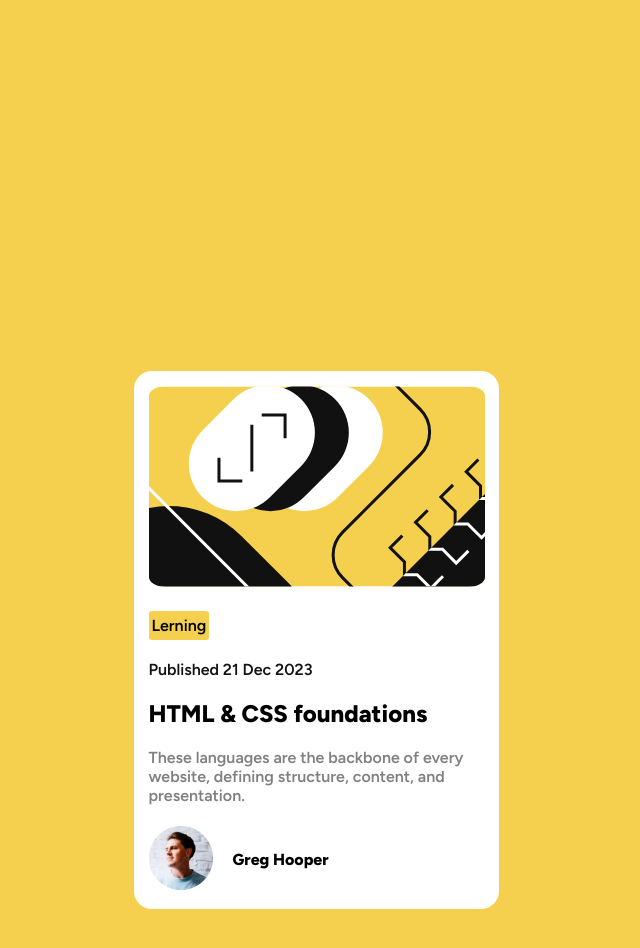
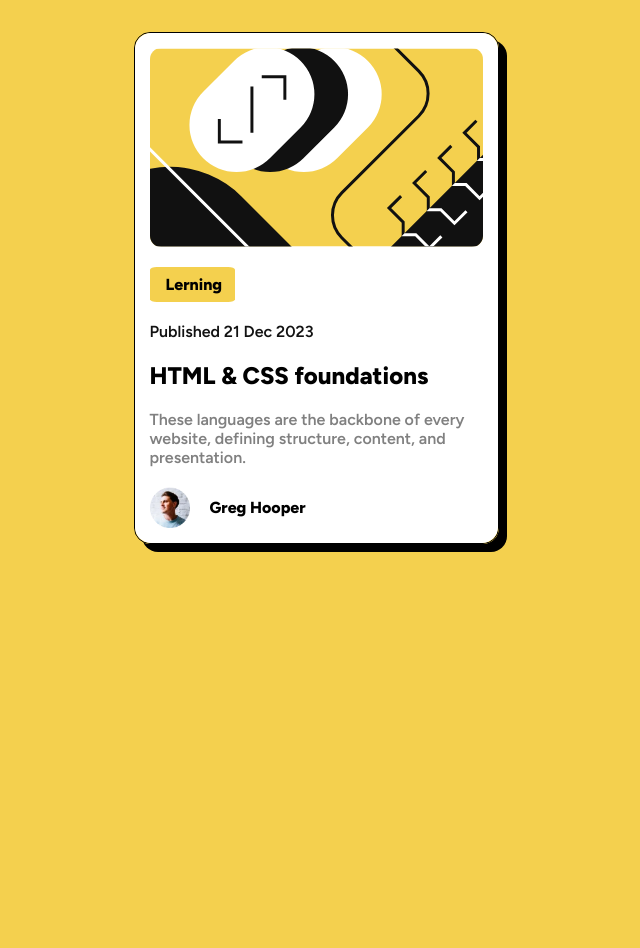
Before and after one commit to Basomka/Blog-preview-card, a plain HTML site: page index.html in a window 1280 px wide. Shown: the whole page, without its empty margins (324-964 px from the left). After the commit the page ends 800 px from the top, so only its background shows below. Drawn offline with Linux system fonts and the light colour scheme.

Commit message:
Update style.css

```diff
--- a/style.css
+++ b/style.css
@@ -13,32 +13,44 @@ body{
     display: flex;
     align-items: center;
     justify-content: center;
-    min-height: 100vw;
+    min-height: 45vw;
 }
 
 .container{
     max-width: 365px;
-    margin: 0 auto;
+
+    border: 1px solid black;
+    border-radius: 1rem;
+    box-shadow: 0.5rem 0.5rem 0px black;
+
+    display: flex;
+
+    gap: 1rem;
 }
 .wraper{
     background-color: white;
     padding: 15px;
-    border-radius: 18px;
+    border-radius: 1rem;
 
 }
 
 img{
-    border-radius: 5%;
+    max-width: 100%;
+    display: block;
+    border-radius: 0.7rem;
+    min-width: 100%;
 }
+
 
 .content{
     padding-top: 20px;
 }
  .type{
      background-color:  hsl(47, 88%, 63%);
-     width: 60px;
+     font-weight: 800;
+     width: 85px;
      border-radius: 8%;
-     padding: 5px 3px;
+     padding: 0.5rem 1rem 0.5rem 1rem;
  }
  .date{
      padding-top: 20px;
@@ -62,5 +74,5 @@ img{
      padding-top: 20px;
  }
  .image{
-
+     width: 2.5rem;
  }
```
